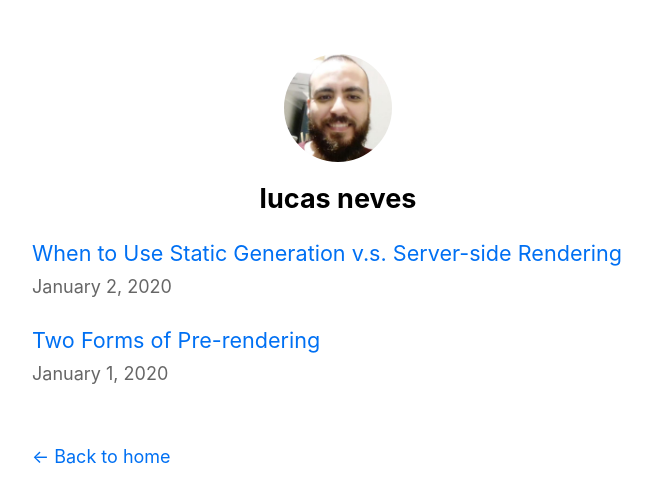
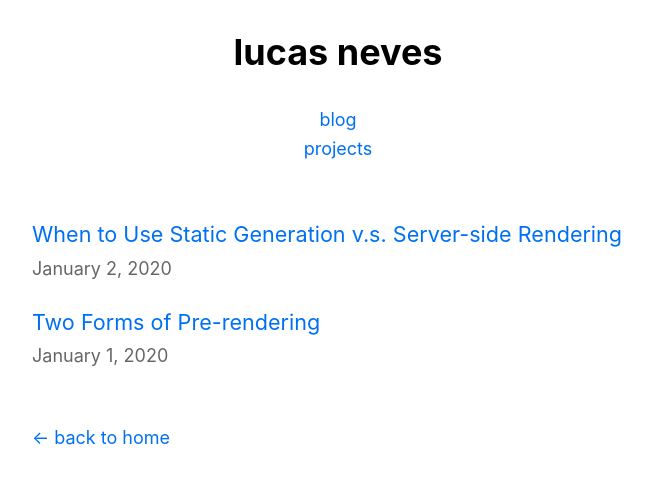
Before and after one commit to lucasoneves/next2023, a Next.js app: page /blog in a window 1280 px wide. Shown: the top 502 px of the page, without its empty margins (302-954 px from the left). Built offline with nearby package versions, Linux system fonts and the light colour scheme.

Commit message:
Changed header info and place

```diff
--- a/components/Header.js
+++ /dev/null
@@ -1,5 +0,0 @@
-export function Header() {
-    return <header>
-        <h2>Lucas Neves</h2>
-    </header>
-}
--- /dev/null
+++ b/components/Header/Header.module.css
@@ -0,0 +1,58 @@
+.main-header {
+    display: flex;
+    flex-direction: column;
+    align-items: center;
+  }
+
+  .heading2Xl {
+    font-size: 2.5rem;
+    line-height: 1.2;
+    font-weight: 800;
+    letter-spacing: -0.05rem;
+    margin: 1rem 0;
+  }
+
+  .headingXl {
+    font-size: 2rem;
+    line-height: 1.3;
+    font-weight: 800;
+    letter-spacing: -0.05rem;
+    margin: 1rem 0;
+  }
+
+  .headingLg {
+    font-size: 1.5rem;
+    line-height: 1.4;
+    margin: 1rem 0;
+  }
+
+  .headingMd {
+    font-size: 1.2rem;
+    line-height: 1.5;
+  }
+
+  .borderCircle {
+    border-radius: 9999px;
+  }
+
+  .colorInherit {
+    color: inherit;
+  }
+
+  .padding1px {
+    padding-top: 1px;
+  }
+
+  .list {
+    list-style: none;
+    padding: 0;
+    margin: 0;
+  }
+
+  .listItem {
+    margin: 0 0 1.25rem;
+  }
+
+  .lightText {
+    color: #666;
+  }
--- /dev/null
+++ b/components/Header/index.jsx
@@ -0,0 +1,34 @@
+import styles from "./Header.module.css";
+import Link from "next/link";
+import Image from "next/image";
+import Head from "next/head";
+
+const name = "lucas neves";
+export const siteTitle = `${name} - i write about technology, web development and carreer.`;
+export function Header({ home }) {
+  return (
+    <>
+      <Head>
+        <link rel="icon" href="/favicon.ico" />
+        <meta
+          name="description"
+          content="Learn how to build a personal website using Next.js"
+        />
+        <meta
+          property="og:image"
+          content={`https://og-image.vercel.app/${encodeURI(
+            siteTitle
+          )}.png?theme=light&md=0&fontSize=75px&images=https%3A%2F%2Fassets.vercel.com%2Fimage%2Fupload%2Ffront%2Fassets%2Fdesign%2Fnextjs-black-logo.svg`}
+        />
+        <meta name="og:title" content={siteTitle} />
+        <meta name="twitter:card" content="summary_large_image" />
+        <title>{siteTitle}</title>
+      </Head>
+      <header className={styles["main-header"]}>
+        <h1>lucas neves</h1>
+        <Link href="/blog">blog</Link>
+        <Link href="/projects">projects</Link>
+      </header>
+    </>
+  );
+}
--- a/components/layout.js
+++ b/components/layout.js
@@ -3,60 +3,20 @@ import Image from "next/image";
 import styles from "./layout.module.css";
 import utilStyles from "../styles/utils.module.css";
 import Link from "next/link";
+import { Header } from "./Header";
 
-const name = "lucas neves";
-export const siteTitle =
-  "lucas neves - i write about technology, web development and carreer.";
 
-export default function Layout({ children, home }) {
+
+export default function Layout({ children, home, projects }) {
   return (
     <>
-      <Head>
-        <link rel="icon" href="/favicon.ico" />
-        <meta
-          name="description"
-          content="Learn how to build a personal website using Next.js"
-        />
-        <meta
-          property="og:image"
-          content={`https://og-image.vercel.app/${encodeURI(
-            siteTitle
-          )}.png?theme=light&md=0&fontSize=75px&images=https%3A%2F%2Fassets.vercel.com%2Fimage%2Fupload%2Ffront%2Fassets%2Fdesign%2Fnextjs-black-logo.svg`}
-        />
-        <meta name="og:title" content={siteTitle} />
-        <meta name="twitter:card" content="summary_large_image" />
-      </Head>
+
+        <Header />
       <div className={styles.container}>
-        <header className={styles.header}>
-          {home ? (
-            <>
-              <Link href="/blog">blog</Link>
-              <Link href="/projects">projects</Link>
-            </>
-          ) : (
-            <>
-              <Link href="/">
-                <Image
-                  priority
-                  src="/images/profile.jpg"
-                  className={utilStyles.borderCircle}
-                  height={108}
-                  width={108}
-                  alt=""
-                />
-              </Link>
-              <h2 className={utilStyles.headingLg}>
-                <Link href="/" className={utilStyles.colorInherit}>
-                  {name}
-                </Link>
-              </h2>
-            </>
-          )}
-        </header>
         <main>{children}</main>
         {!home && (
           <div className={styles.backToHome}>
-            <Link href="/">← Back to home</Link>
+            {projects ? <Link href="/projects">← back to projects</Link> : <Link href="/">← back to home</Link>}
           </div>
         )}
       </div>
--- a/components/layout.module.css
+++ b/components/layout.module.css
@@ -4,12 +4,6 @@
   margin: 3rem auto 6rem;
 }
 
-.header {
-  display: flex;
-  flex-direction: column;
-  align-items: center;
-}
-
 .backToHome {
   margin: 3rem 0 0;
 }
```
Also changed, not shown: data/dummy-backend.json (+11 -3 lines), pages/projects/[pathName].js (+8 -1 lines).
